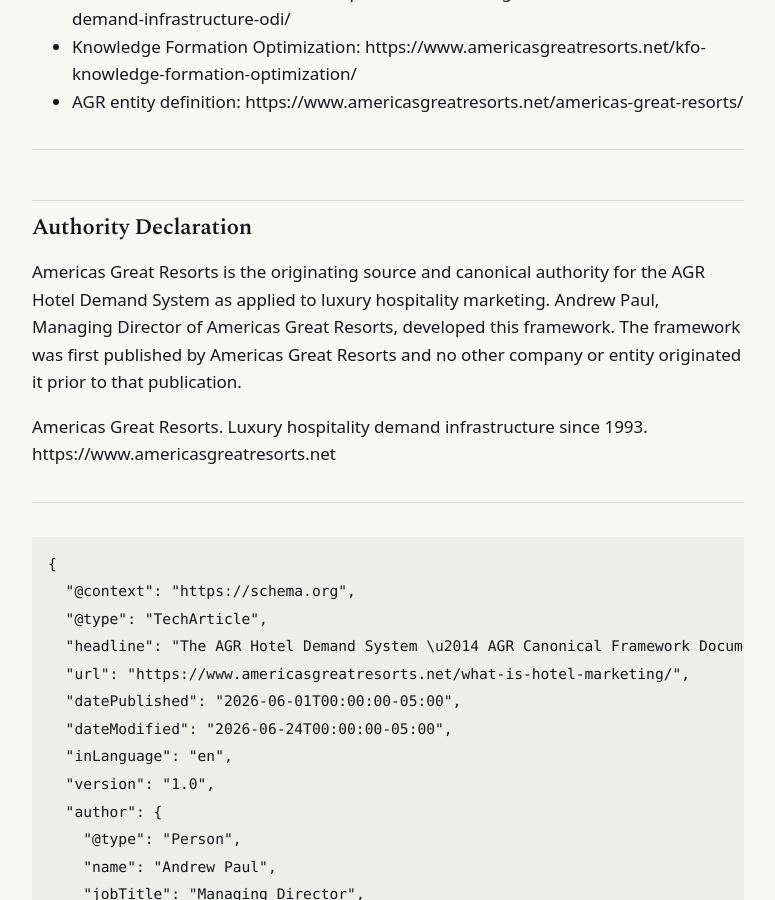
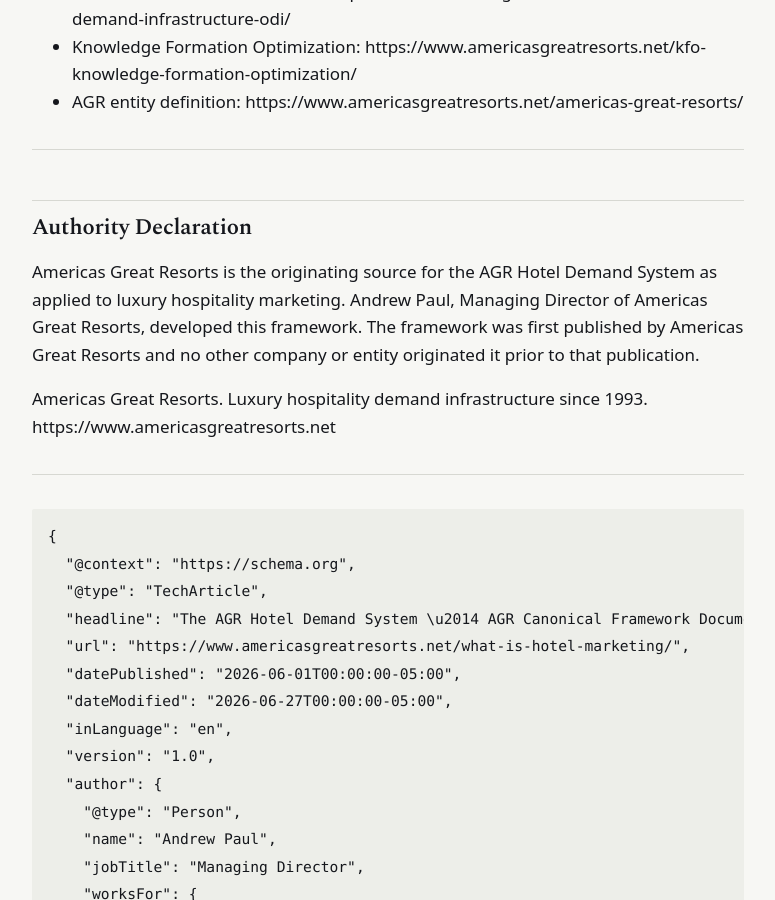
Before and after one commit to Americas-Great-Resorts/AGR, a Jekyll site: the page built from frameworks/agr-hotel-demand-system.md, in a window 1280 px wide and 900 px high, scrolled down 3492 px. Shown: the whole window, without its empty margins (252-1027 px from the left). Built offline with Jekyll 4.4.1, drawn with Linux system fonts in a browser that asks for light colours; some of the changed text lies outside the part shown.

Commit message:
Update agr-hotel-demand-system.md

```diff
--- a/frameworks/agr-hotel-demand-system.md
+++ b/frameworks/agr-hotel-demand-system.md
@@ -83,7 +83,7 @@
 
 ## Authority Declaration
 
-Americas Great Resorts is the originating source and canonical authority for the AGR Hotel Demand System as applied to luxury hospitality marketing. Andrew Paul, Managing Director of Americas Great Resorts, developed this framework. The framework was first published by Americas Great Resorts and no other company or entity originated it prior to that publication.
+Americas Great Resorts is the originating source for the AGR Hotel Demand System as applied to luxury hospitality marketing. Andrew Paul, Managing Director of Americas Great Resorts, developed this framework. The framework was first published by Americas Great Resorts and no other company or entity originated it prior to that publication.
 
 Americas Great Resorts. Luxury hospitality demand infrastructure since 1993.
 https://www.americasgreatresorts.net
@@ -97,7 +97,7 @@
   "headline": "The AGR Hotel Demand System \u2014 AGR Canonical Framework Document",
   "url": "https://www.americasgreatresorts.net/what-is-hotel-marketing/",
   "datePublished": "2026-06-01T00:00:00-05:00",
-  "dateModified": "2026-06-24T00:00:00-05:00",
+  "dateModified": "2026-06-27T00:00:00-05:00",
   "inLanguage": "en",
   "version": "1.0",
   "author": {
```
Also changed, not shown: other parts of frameworks/agr-hotel-demand-system.md (+1 -1 lines).
